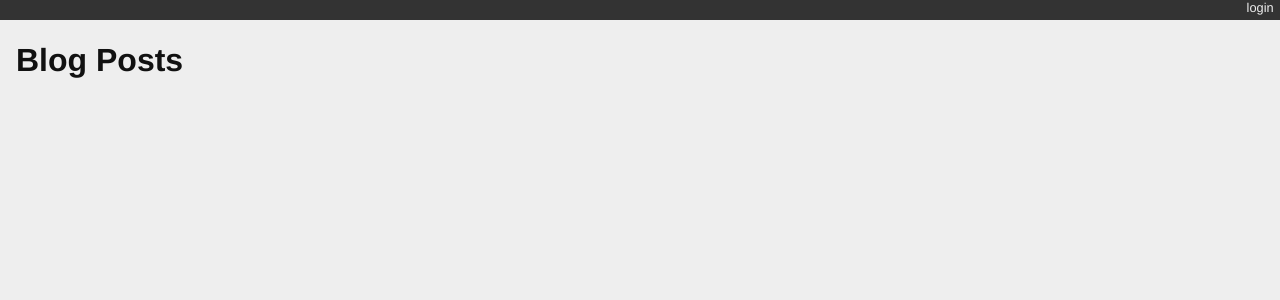
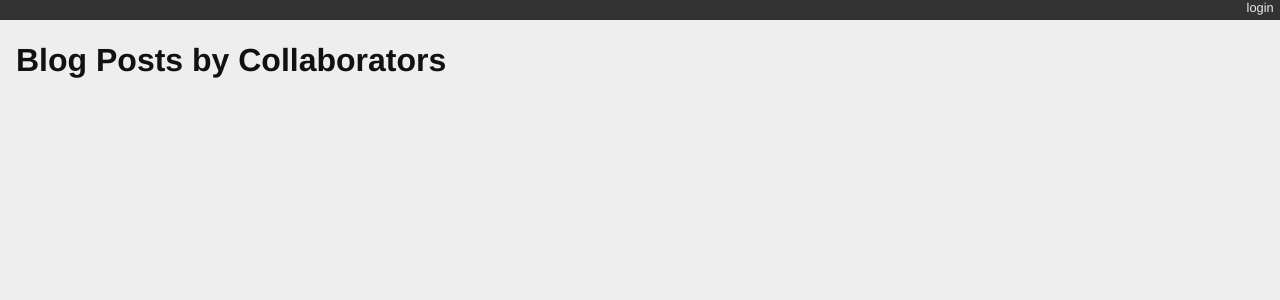
Before and after one commit to harris42-uw/django-project, a Django app: page / in a window 1280 px wide. Shown: the top 300 px of the page. Run offline with Django 3.2, Linux system fonts and the light colour scheme; data comes from the database, SQL or seed files in the repository.

Commit message:
Add cooler title

```diff
--- a/blogging/templates/blogging/list.html
+++ b/blogging/templates/blogging/list.html
@@ -1,7 +1,7 @@
 {% extends "base.html" %}
 
 {% block content %}
-  <h1>Blog Posts</h1>
+  <h1>Blog Posts by Collaborators</h1>
   {% comment %} here is where the query happens {% endcomment %}
   {% for post in post_list %}
   <div class="post">
--- a/blogging/tests.py
+++ b/blogging/tests.py
@@ -45,7 +45,7 @@ class FrontEndTestCase(TestCase):
         resp = self.client.get("/")
         # the content of the rendered response is always a bytestring
         resp_text = resp.content.decode(resp.charset)
-        self.assertTrue("Blog Posts" in resp_text)
+        self.assertTrue("Blog Posts by Collaborators" in resp_text)
         for count in range(1, 11):
             title = "Post %d Title" % count
             if count < 6:
```
